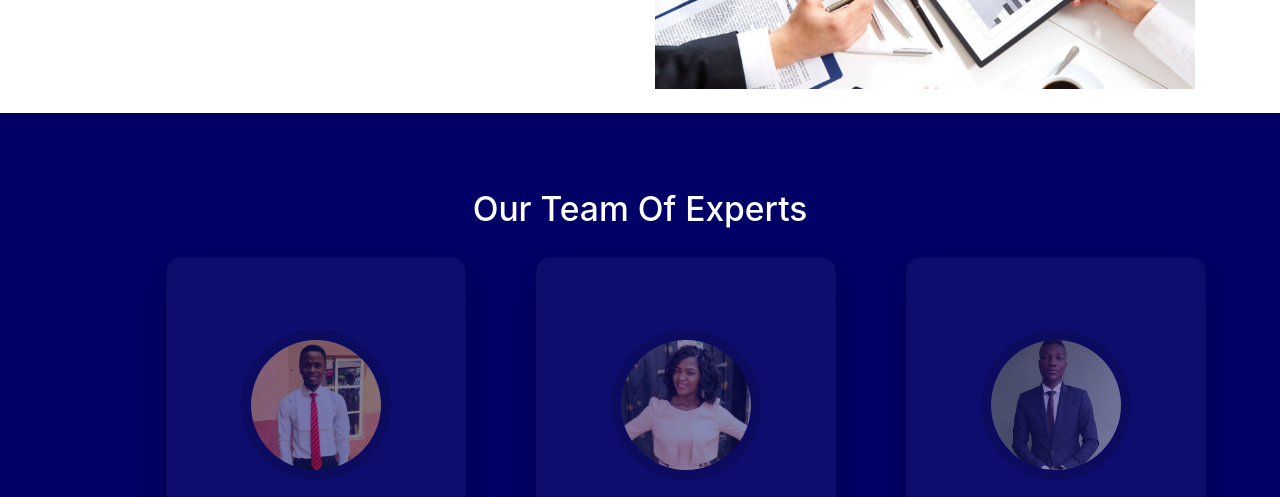
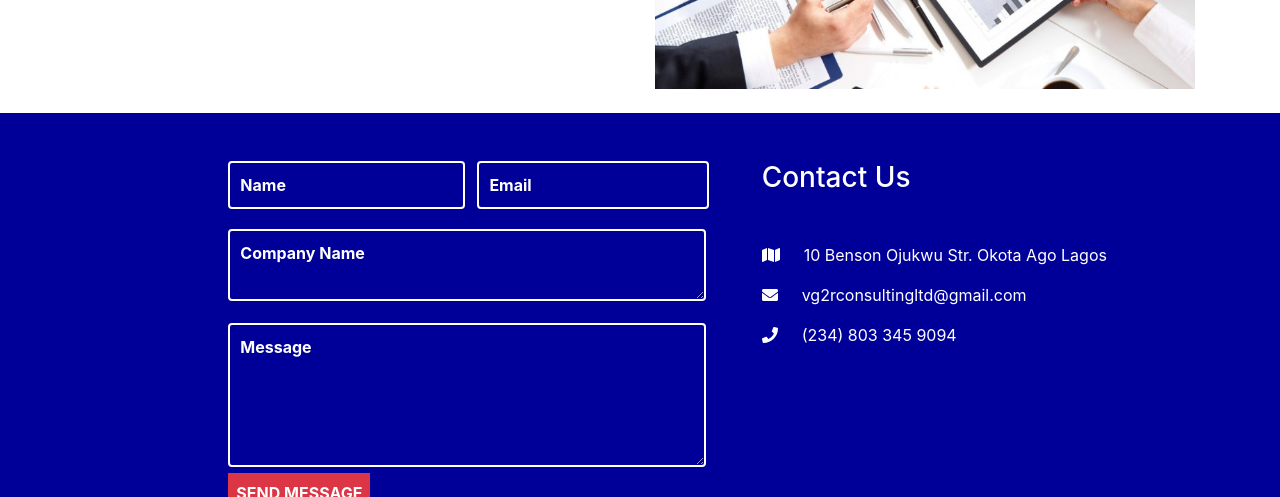
Before and after one commit to oluwatoyinn/vg_client, a plain HTML site: page about.html in a window 1280 px wide. Shown: the part 1430-1927 px from the top of the page. Drawn offline with nearby package versions, Linux system fonts and the light colour scheme; a web font is replaced by a local one.

Commit message:
commenting team section and twitter integration

```diff
--- a/about.html
+++ b/about.html
@@ -143,7 +143,7 @@
 </section>
 
 <!-- our team of expert -->
-<section id="team">
+<!-- <section id="team">
     <section class="team">
         <div class="container teamContainer">
             <h3 class="teamHeader">Our team of experts</h3>
@@ -170,7 +170,7 @@
                    </div>
                 </div>
                 <div class="col-11 mx-auto col-md-6 col-lg-3">
-                    <!-- team2 -->
+
                     <div class="card">
                             <div class="content">
                                 <div class="imageBox"><img src="/img/team/Kemi.JPG" alt=""></div>
@@ -192,7 +192,7 @@
                     </div>
                 </div>
                 <div class="col-11 mx-auto col-md-6 col-lg-3">
-                    <!-- team3 -->
+
                     <div class="card">
                         <div class="content">
                             <div class="imageBox"><img src="/img/team/speed.jpg" alt=""></div>
@@ -216,7 +216,7 @@
             </div>
          </div>
     </section>
-</section>
+</section> -->
 
 <!-- footer -->
 <section class="footer">
```
Also changed, not shown: index.html (+2 -2 lines).
